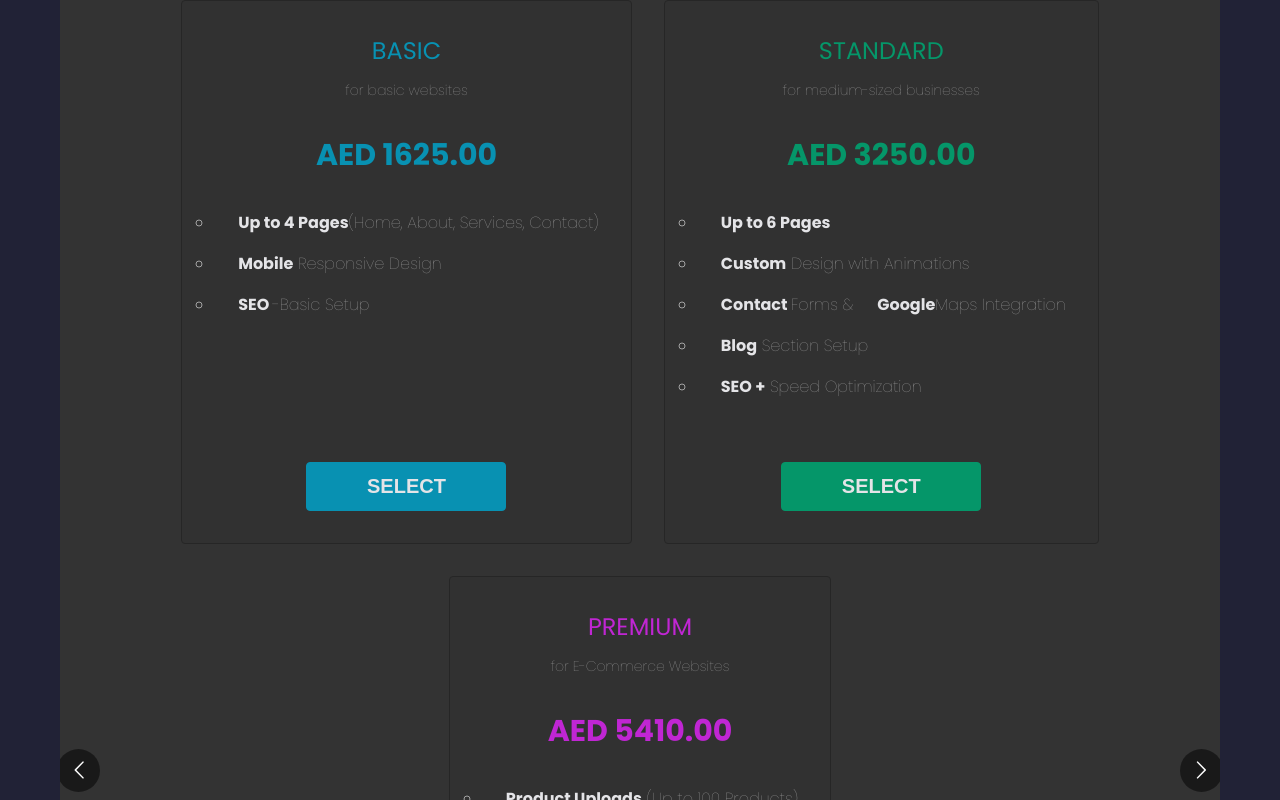
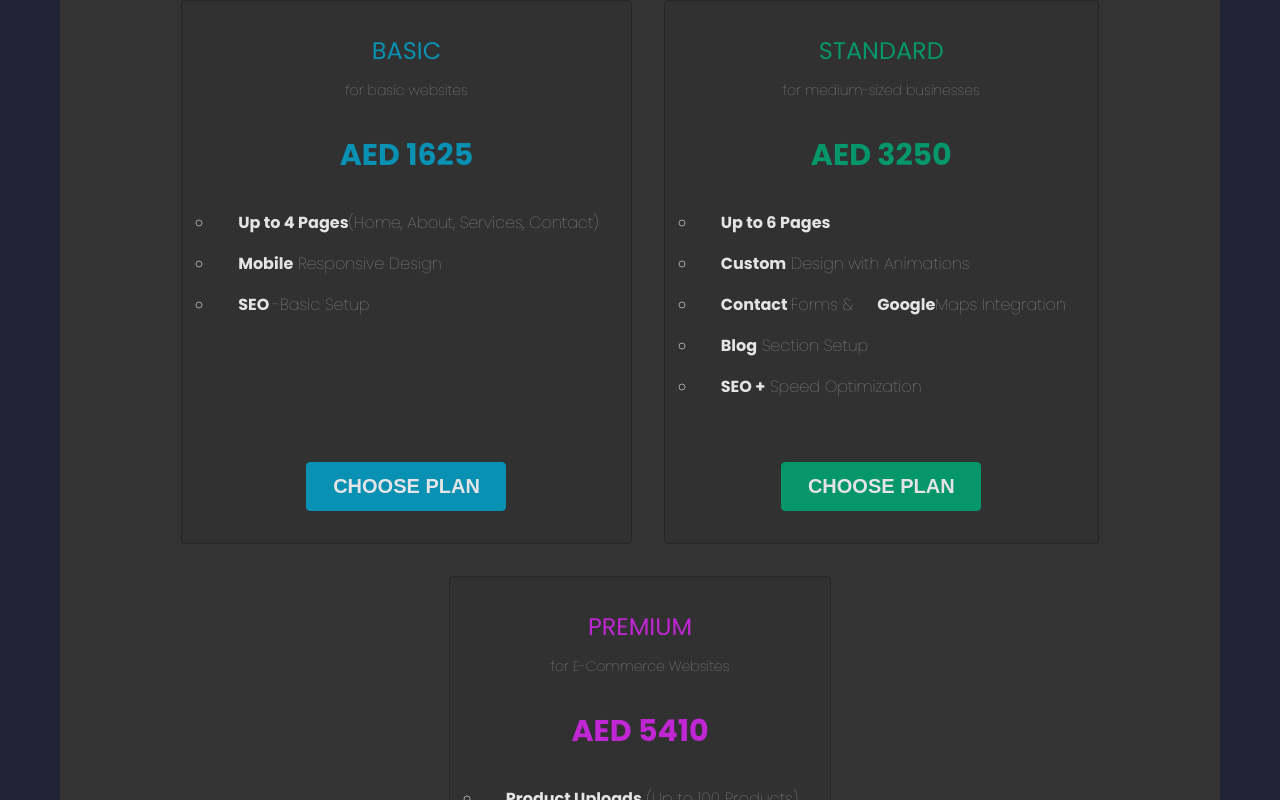
Before and after one commit to vishnutk41/team-lumyn, a Next.js app: page /products in a window 1280 px wide. Shown: the part 1080-1880 px from the top of the page. Built offline with nearby package versions, Linux system fonts and the light colour scheme.

Commit message:
choose plan , add on services, correction in product heading

```diff
--- a/src/pages/products.tsx
+++ b/src/pages/products.tsx
@@ -149,8 +149,8 @@ export default function Products() {
                     </div>
                   </div>
                   <div className="part_two">
-                    <h3 className="title">WebCommerce (website packages)</h3>
-                    <p className="sub_title">Create a Brand That Stands the Test of Time!</p>
+                    <h3 className="title">WebCommerce </h3>
+                    <p className="sub_title">Your Digital Gateway to Success!</p>
                     {/* <div className="icon_highlight">
                       <div className="wrapper">
                         <Image
@@ -202,7 +202,7 @@ export default function Products() {
                               <p>for basic websites </p>
                             </div>
                             <p className="price">
-                             AED 1625.00
+                             AED 1625
                               <sub></sub>
                             </p>
                             <ul className="features">
@@ -240,7 +240,7 @@ export default function Products() {
                                 <strong>24/7</strong> support
                               </li> */}
                             </ul>
-                            <button className="cta-btn">SELECT</button>
+                            <button className="cta-btn">CHOOSE PLAN</button>
                           </div>
                           <div className="pricing-card standard">
                             <div className="heading">
@@ -248,7 +248,7 @@ export default function Products() {
                               <p>for medium-sized businesses </p>
                             </div>
                             <p className="price">
-                             AED 3250.00
+                             AED 3250
                               <sub></sub>
                             </p>
                             <ul className="features">
@@ -287,7 +287,7 @@ export default function Products() {
                                 <strong>24/7</strong> support
                               </li> */}
                             </ul>
-                            <button className="cta-btn">SELECT</button>
+                            <button className="cta-btn">CHOOSE PLAN</button>
                           </div>
                           <div className="pricing-card premium">
                             <div className="heading">
@@ -295,7 +295,7 @@ export default function Products() {
                               <p>for E-Commerce Websites</p>
                             </div>
                             <p className="price">
-                            AED 5410.00
+                            AED 5410
                               <sub></sub>
                             </p>
                             <ul className="features">
@@ -336,7 +336,7 @@ export default function Products() {
                                 <strong>Advanced</strong> security features
                               </li> */}
                             </ul>
-                            <button className="cta-btn">SELECT</button>
+                            <button className="cta-btn">CHOOSE PLAN</button>
                           </div>
                   </section>
                 </div>
@@ -353,7 +353,7 @@ export default function Products() {
                     </div>
                   </div>
                   <div className="part_two">
-                    <h3 className="title">OptiRank (SEO packages)</h3>
+                    <h3 className="title">OptiRank </h3>
                     <p className="sub_title">Climb Higher, Stay Visible!</p>
                     {/* <div className="icon_highlight">
                       <div className="wrapper">
@@ -443,7 +443,7 @@ export default function Products() {
                                 <strong>24/7</strong> support
                               </li> */}
                             </ul>
-                            <button className="cta-btn">SELECT</button>
+                            <button className="cta-btn">CHOOSE PLAN</button>
                           </div>
                           <div className="pricing-card standard">
                             <div className="heading">
@@ -478,7 +478,7 @@ export default function Products() {
                               </li>
 
                             </ul>
-                            <button className="cta-btn">SELECT</button>
+                            <button className="cta-btn">CHOOSE PLAN</button>
                           </div>
                           <div className="pricing-card premium">
                             <div className="heading">
@@ -510,7 +510,7 @@ export default function Products() {
                               </li>
 
                             </ul>
-                            <button className="cta-btn">SELECT</button>
+                            <button className="cta-btn">CHOOSE PLAN</button>
                           </div>
                   </section>
                 </div>
@@ -527,7 +527,7 @@ export default function Products() {
                     </div>
                   </div>
                   <div className="part_two">
-                    <h3 className="title">InsightMedia (Social media package)</h3>
+                    <h3 className="title">InsightMedia </h3>
                     <p className="sub_title">Turn Likes into Loyal Customers!</p>
                     {/* <div className="icon_highlight">
                       <div className="wrapper">
@@ -607,7 +607,7 @@ export default function Products() {
                               </li>
 
                             </ul>
-                            <button className="cta-btn">SELECT</button>
+                            <button className="cta-btn">CHOOSE PLAN</button>
                           </div>
                           <div className="pricing-card standard">
                             <div className="heading">
@@ -649,7 +649,7 @@ export default function Products() {
                               </li>
 
                             </ul>
-                            <button className="cta-btn">SELECT</button>
+                            <button className="cta-btn">CHOOSE PLAN</button>
                           </div>
                           <div className="pricing-card premium">
                             <div className="heading">
@@ -693,7 +693,7 @@ export default function Products() {
 
 
                             </ul>
-                            <button className="cta-btn">SELECT</button>
+                            <button className="cta-btn">CHOOSE PLAN</button>
                           </div>
                           <div className="pricing-card premium">
                             <div className="heading">
@@ -732,7 +732,7 @@ export default function Products() {
                               </li>
 
                             </ul>
-                            <button className="cta-btn">SELECT</button>
+                            <button className="cta-btn">CHOOSE PLAN</button>
                           </div>
                           <div className="pricing-card premium">
                             <div className="heading">
@@ -758,23 +758,30 @@ export default function Products() {
                                 <i className="fa-solid fa-check"></i>
                                 <strong>Event-Based</strong> Campaigns
                               </li>
-                              <p>Add on services</p>
+                              {/* <p>Add on services</p>
                               <li>
                                 <i className="fa-solid fa-check"></i>
                                 <strong>Social Media Ad</strong>Starting at AED 1,080/month
                               </li>
                               <li>
                                 <i className="fa-solid fa-check"></i>
-                                <strong>Video/Reel Editing</strong>- AED 540.00/Video
+                                <strong>Video/Reel Editing</strong>- AED 540/Video
                               </li>
                               <li>
                                 <i className="fa-solid fa-check"></i>
                                 <strong>Influencer Campaign</strong>Starting at AED 1,625/Project
                               </li>
+               */}
+                            </ul>
+                            <button className="cta-btn">CHOOSE PLAN</button>
+                          </div>
+                          <div className="pricing_section">
+                                                   <h3 className="pricing_title" style={{ color: "#00ed85"}}>Add-On Services</h3>
+                                                   <div className="pricing_item">Social Media Ad Campaigns: Starting at AED 1,080/Monthly </div>
+                                                   <div className="pricing_item">Video/Reel Editing: AED 540/Video</div>
+                                                   <div className="pricing_item">Influencer Campaign Management: Starting at AED 1,625/Project</div>
 
-                            </ul>
-                            <button className="cta-btn">SELECT</button>
-                          </div>
+                                                    </div>
                   </section>
                 </div>
 
@@ -788,7 +795,7 @@ export default function Products() {
                          <p className="content">Bring your brand to life with BrandForge. Our branding packages include bespoke logo designs, cohesive brand kits, and creative solutions that build a lasting impression for your business. </p>
                          </div>
                           </div> <div className="part_two">
-                            <h3 className="title"> BrandForge (BrandKit package)</h3>
+                            <h3 className="title"> BrandForge </h3>
                             <p className="sub_title"> Forge a Brand That Stands Out! </p>
                              {/* <div className="icon_highlight">
                                <div className="wrapper">
@@ -869,7 +876,7 @@ export default function Products() {
                                         <strong>24/7</strong> support
                                       </li> */}
                                     </ul>
-                                    <button className="cta-btn">SELECT</button>
+                                    <button className="cta-btn">CHOOSE PLAN</button>
                                   </div>
                                   <div className="pricing-card standard">
                                     <div className="heading">
@@ -917,7 +924,7 @@ export default function Products() {
                                         <strong>24/7</strong> support
                                       </li> */}
                                     </ul>
-                                    <button className="cta-btn">SELECT</button>
+                                    <button className="cta-btn">CHOOSE PLAN</button>
                                   </div>
                                   <div className="pricing-card premium">
                                     <div className="heading">
@@ -963,7 +970,7 @@ export default function Products() {
                                       </li>
 
                                     </ul>
-                                    <button className="cta-btn">SELECT</button>
+                                    <button className="cta-btn">CHOOSE PLAN</button>
                                   </div>
                                   <div className="pricing-card premium">
                                     <div className="heading">
@@ -1014,8 +1021,16 @@ Messaging & Positioning)
 
                                       </li>
                                     </ul>
-                                    <button className="cta-btn">SELECT</button>
+                                    <button className="cta-btn">CHOOSE PLAN</button>
                                   </div>
+                                   <div className="pricing_section">
+                                                   <h3 className="pricing_title" style={{ color: "#00ed85"}}>Add-On Services</h3>
+                                                   <div className="pricing_item">Packaging Design: Starting at AED 865/Design</div>
+                                                   <div className="pricing_item">Merch Design (T-Shirts, Mugs, etc.): Starting at AED 750</div>
+                                                   <div className="pricing_item">Social Media Launch Campaign: AED 1620</div>
+                                                   <div className="pricing_item">Website Branding Integration: AED 2160</div>
+                                                    </div>
+
                                 </section>
                             </div>
                             </div>
```
